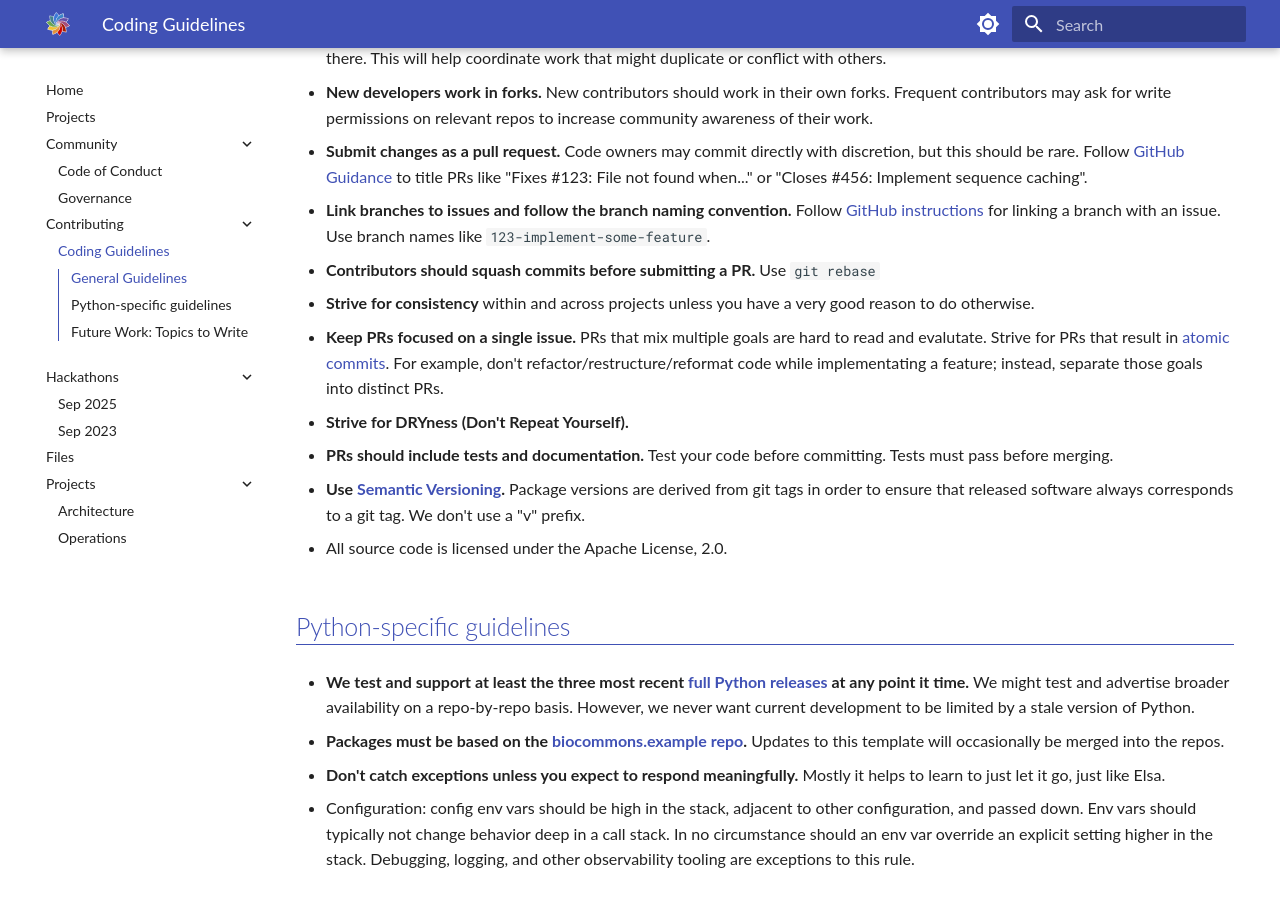
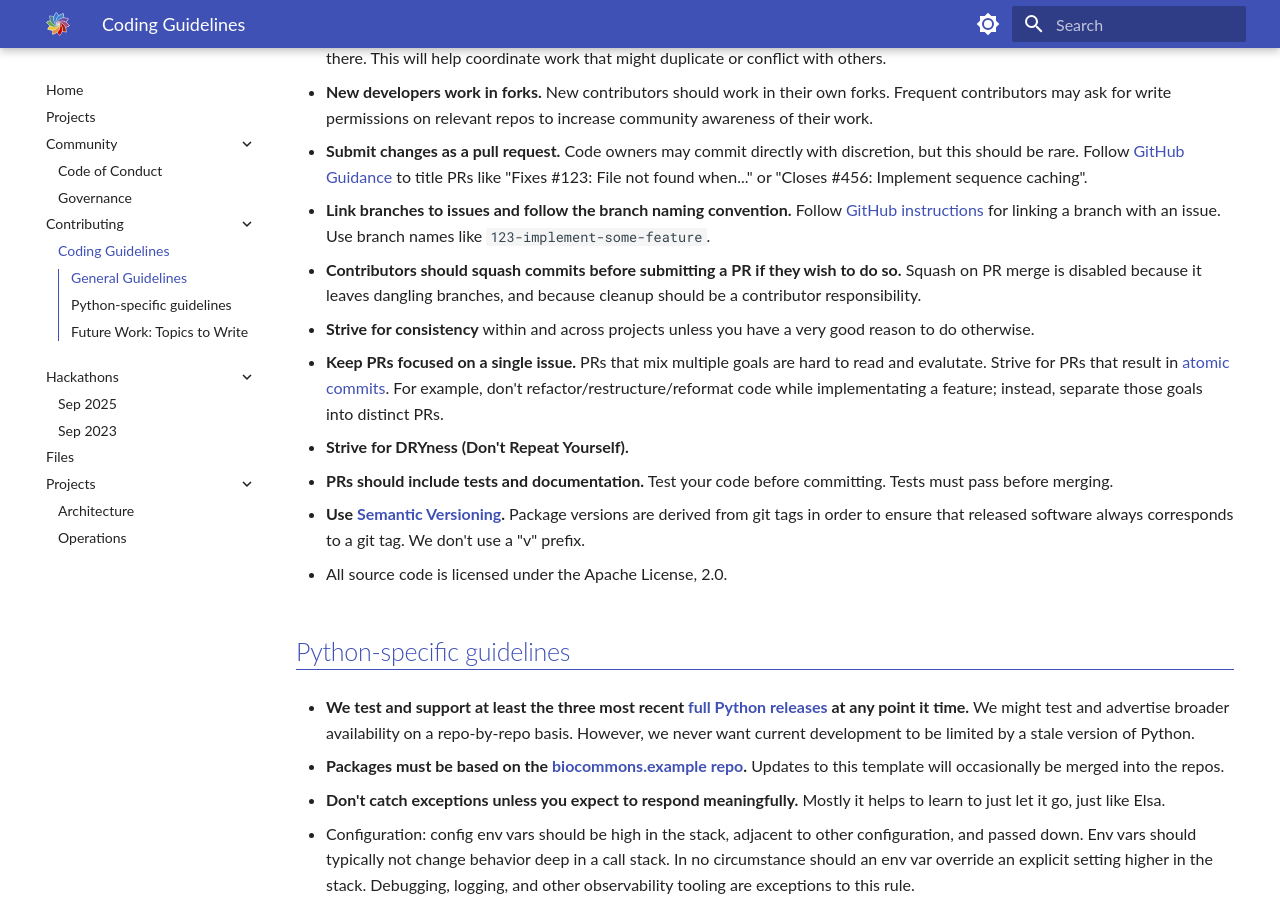
Before and after one commit to biocommons/biocommons.github.io, an MkDocs documentation site: the page built from docs/contributing/coding-guidelines.md, in a window 1280 px wide and 900 px high, scrolled down 311 px. Built offline with MkDocs 1.6.1 and Material for MkDocs 9.7.7, drawn with Linux system fonts in a browser that asks for light colours.

Commit message:
clarify squash expectation

```diff
--- a/docs/contributing/coding-guidelines.md
+++ b/docs/contributing/coding-guidelines.md
@@ -23,7 +23,9 @@ consistently and coherently, and to facilitate contributors moving between proje
   instructions](https://docs.github.com/en/issues/tracking-your-work-with-issues/using-issues/linking-a-pull-request-to-an-issue#manually-linking-a-pull-request-or-branch-to-an-issue-using-the-issue-sidebar)
   for linking a branch with an issue.  Use branch names like `123-implement-some-feature`.
 
-- **Contributors should squash commits before submitting a PR.**  Use `git rebase`
+- **Contributors should squash commits before submitting a PR if they wish to do so.**  Squash on PR
+  merge is disabled because it leaves dangling branches, and because cleanup should be a contributor
+  responsibility.
 
 - **Strive for consistency** within and across projects unless you have a very good reason to do
   otherwise.
```
